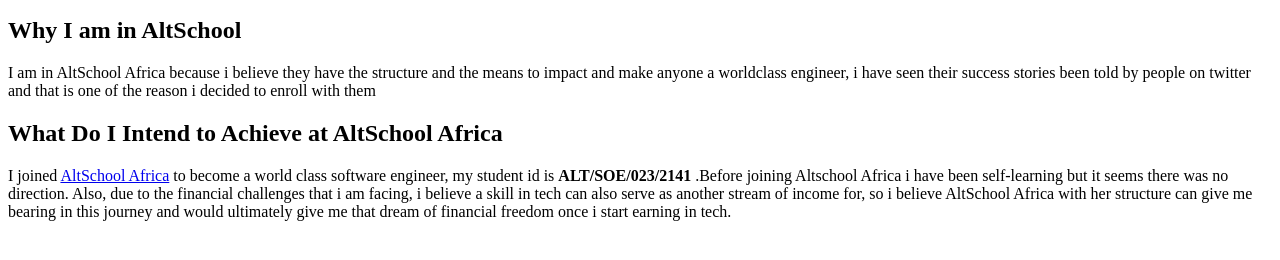
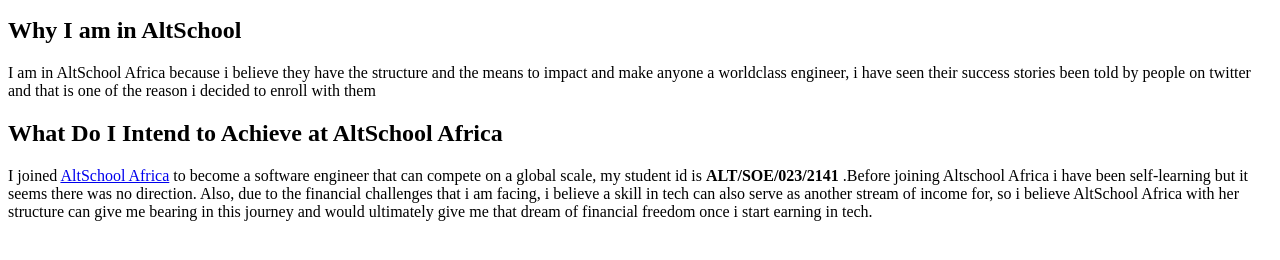
Before and after one commit to tonnero234/altschoolFirstAssignment, a plain HTML site: page index.html in a window 1280 px wide. Shown: the part 130-390 px from the top of the page. Drawn offline with Linux system fonts and the light colour scheme.

Commit message:
my edited version

```diff
--- a/index.html
+++ b/index.html
@@ -25,7 +25,7 @@
     </div>
     <div class="intend-to-achieve">
         <h2>What Do I Intend to Achieve at AltSchool Africa</h2>
-        <p>I joined <a href="https://altschoolafrica.com/">AltSchool Africa</a>  to become a world class software engineer, my student id is <B>ALT/SOE/023/2141</B> .Before joining Altschool Africa i have been self-learning but it seems there was no direction. Also, due to the financial challenges that i am facing, i believe a skill in tech can also serve as another stream of income for, so i believe AltSchool Africa with her structure can give me bearing in this journey and would ultimately give me that dream of financial freedom once i start earning in tech.</p>
+        <p>I joined <a href="https://altschoolafrica.com/">AltSchool Africa</a>  to become a software engineer that can compete on a global scale, my student id is <B>ALT/SOE/023/2141</B> .Before joining Altschool Africa i have been self-learning but it seems there was no direction. Also, due to the financial challenges that i am facing, i believe a skill in tech can also serve as another stream of income for, so i believe AltSchool Africa with her structure can give me bearing in this journey and would ultimately give me that dream of financial freedom once i start earning in tech.</p>
     </div>
 </main>
 </body>
```
